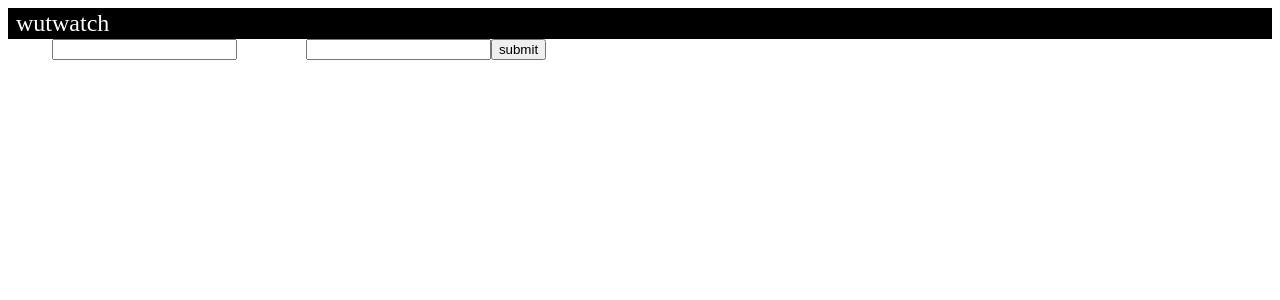
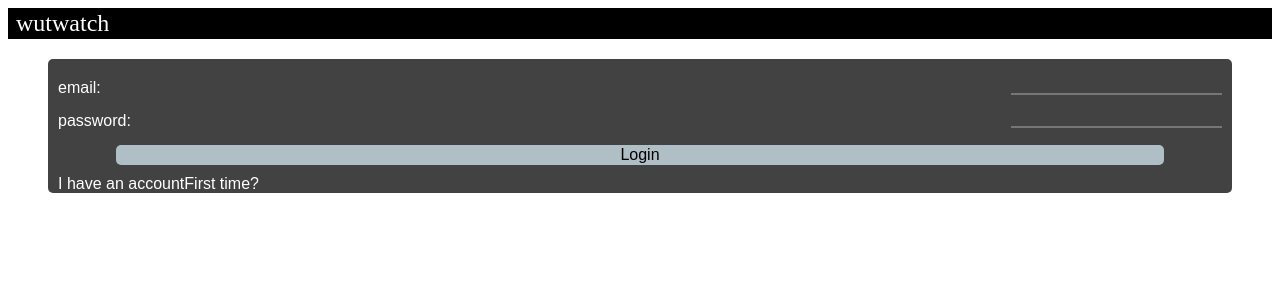
Before and after one commit to alisazhou/wutwatch, a React app in the folder frontend/: page / in a window 1280 px wide. Shown: the top 300 px of the page. Built offline with nearby package versions, Linux system fonts and the light colour scheme; the HTML template or start-up script is replaced by a standard one.

Commit message:
LoginPage looks 80% good

```diff
--- a/frontend/src/components/HomePage/LoginPage.jsx
+++ b/frontend/src/components/HomePage/LoginPage.jsx
@@ -1,9 +1,28 @@
 import React from 'react';
 import { connect } from 'react-redux';
-import { Field, reduxForm } from 'redux-form';
 
 import LoginForm from '../Login/LoginForm';
 import SignUpForm from '../Login/SignUpForm';
+import { backgroundLight, buttonNormal, typographyBody1 } from '../cssConstants';
+
+
+const style = {
+    ...typographyBody1,
+    background: backgroundLight,
+    borderRadius: '5px',
+    margin: '20px 40px',
+    padding: '20px 10px 0px 10px',
+};
+
+const buttonStyle = {
+    background: buttonNormal,
+    border: 'none',
+    borderRadius: '5px',
+    font: 'inherit',
+    marginBottom: '10px',
+    marginLeft: '5%',
+    width: '90%',
+};
 
 
 class LoginPage extends React.Component {
@@ -19,15 +38,15 @@ class LoginPage extends React.Component {
         return (
             <div>
                 <span onClick={() => this.handleLoginTabClick(true)}>I have an account</span>
-                <span onClick={() => this.handleLoginTabClick(false)}>Sign Up</span>
+                <span onClick={() => this.handleLoginTabClick(false)}>First time?</span>
             </div>
         );
     };
 
     render () {
         return (
-            <div>
-                {this.state.showLoginTab ? <LoginForm /> : <SignUpForm />}
+            <div style={style}>
+                {this.state.showLoginTab ? <LoginForm buttonStyle={buttonStyle} /> : <SignUpForm buttonStyle={buttonStyle} />}
                 {this.tabs}
             </div>
         );
@@ -42,8 +61,4 @@ const mapDispatchToProps = dispatch => ({
 
 const ConnectedLoginPage = connect(undefined, mapDispatchToProps)(LoginPage);
 
-const WrappedLoginPage = reduxForm({
-    form: 'createNewUser'
-})(ConnectedLoginPage);
-
-export default WrappedLoginPage;
+export default ConnectedLoginPage;
--- /dev/null
+++ b/frontend/src/components/Login/FieldGroup.jsx
@@ -0,0 +1,33 @@
+import React from 'react';
+import { Field, reduxForm } from 'redux-form';
+
+import { backgroundLight, textNormal } from '../cssConstants';
+
+
+const style = {
+    divStyle: {
+        clear: 'both',
+        marginBottom: '15px',
+    },
+    fieldStyle: {
+        background: backgroundLight,
+        borderWidth: '0px 0px 2px 0px',
+        color: 'inherit',
+        float: 'right',
+        font: 'inherit',
+        height: '12px',
+    },
+};
+
+const FieldGroup = props =>
+    <div style={style.divStyle}>
+        {props.label}
+        <Field
+            component={props.fieldComponent}
+            type={props.fieldType}
+            name={props.fieldName}
+            style={style.fieldStyle}
+        />
+    </div>;
+
+export default FieldGroup;
--- a/frontend/src/components/Login/LoginForm.jsx
+++ b/frontend/src/components/Login/LoginForm.jsx
@@ -2,14 +2,15 @@ import React from 'react';
 import { connect } from 'react-redux';
 import { Field, reduxForm } from 'redux-form';
 
+import FieldGroup from './FieldGroup';
 import { loginUserAction } from '../../state/actions/authActions';
 
 
 const LoginForm = props =>
     <form onSubmit={props.handleSubmit(props.loginUser)}>
-        email: <Field component='input' type='text' name='username' />
-        password: <Field component='input' type='password' name='password' />
-        <button type='submit'>submit</button>
+        <FieldGroup label="email:" fieldComponent="input" fieldType="text" fieldName="username" />
+        <FieldGroup label="password:" fieldComponent="input" fieldType="password" fieldName="password" />
+        <button type='submit' style={props.buttonStyle}>Login</button>
     </form>;
 
 const mapDispatchToProps = dispatch => ({
--- a/frontend/src/components/Login/SignUpForm.jsx
+++ b/frontend/src/components/Login/SignUpForm.jsx
@@ -2,16 +2,17 @@ import React from 'react';
 import { connect } from 'react-redux';
 import { Field, reduxForm } from 'redux-form';
 
+import FieldGroup from './FieldGroup';
 import { createUserAction } from '../../state/actions/authActions';
 
 
 const SignUpForm = props =>
-    <form onSubmit={props.handleSubmit(props.createUser)}>
-        first name: <Field component='input' type='text' name='first_name' />
-        last name: <Field component='input' type='text' name='last_name' />
-        email: <Field component='input' type='text' name='email' />
-        password: <Field component='input' type='password' name='password' />
-        <button type='submit'>submit</button>
+    <form onSubmit={props.handleSubmit(props.createUser)} style={props.style}>
+        <FieldGroup label="first name:" fieldComponent="input" fieldType="text" fieldName="first_name" />
+        <FieldGroup label="last name:" fieldComponent="input" fieldType="text" fieldName="last_name" />
+        <FieldGroup label="email:" fieldComponent="input" fieldType="text" fieldName="email" />
+        <FieldGroup label="password:" fieldComponent="input" fieldType="password" fieldName="password" />
+        <button type='submit' style={props.buttonStyle}>Sign Up</button>
     </form>
 
 const mapDispatchToProps = dispatch => ({
--- a/frontend/src/components/Navbar/Navbar.jsx
+++ b/frontend/src/components/Navbar/Navbar.jsx
@@ -2,11 +2,11 @@ import React from 'react';
 import { connect } from 'react-redux';
 
 import AccountCircleIcon from './AccountCircleIcon';
-import { backgroundAccent, typographyTitle } from '../cssConstants';
+import { backgroundTitle, typographyTitle } from '../cssConstants';
 
 
 const style = {...typographyTitle,
-    background: backgroundAccent,
+    background: backgroundTitle,
     padding: '2px 8px',
 };
 
--- a/frontend/src/components/cssConstants.js
+++ b/frontend/src/components/cssConstants.js
@@ -1,5 +1,8 @@
-const backgroundNormal = '#303030';
-const backgroundAccent = '#000000';
+const backgroundNormal = '#212121';
+const backgroundTitle = '#000000';
+const backgroundLight = '#424242';
+
+const buttonNormal = '#B0BEC5';
 
 const textNormal = '#ffffff';
 
@@ -15,7 +18,8 @@ const typographyTitle = {
 };
 
 export {
-    backgroundNormal, backgroundAccent,
+    backgroundNormal, backgroundTitle, backgroundLight,
+    buttonNormal,
     textNormal,
     typographyBody1,
     typographyTitle,
```
